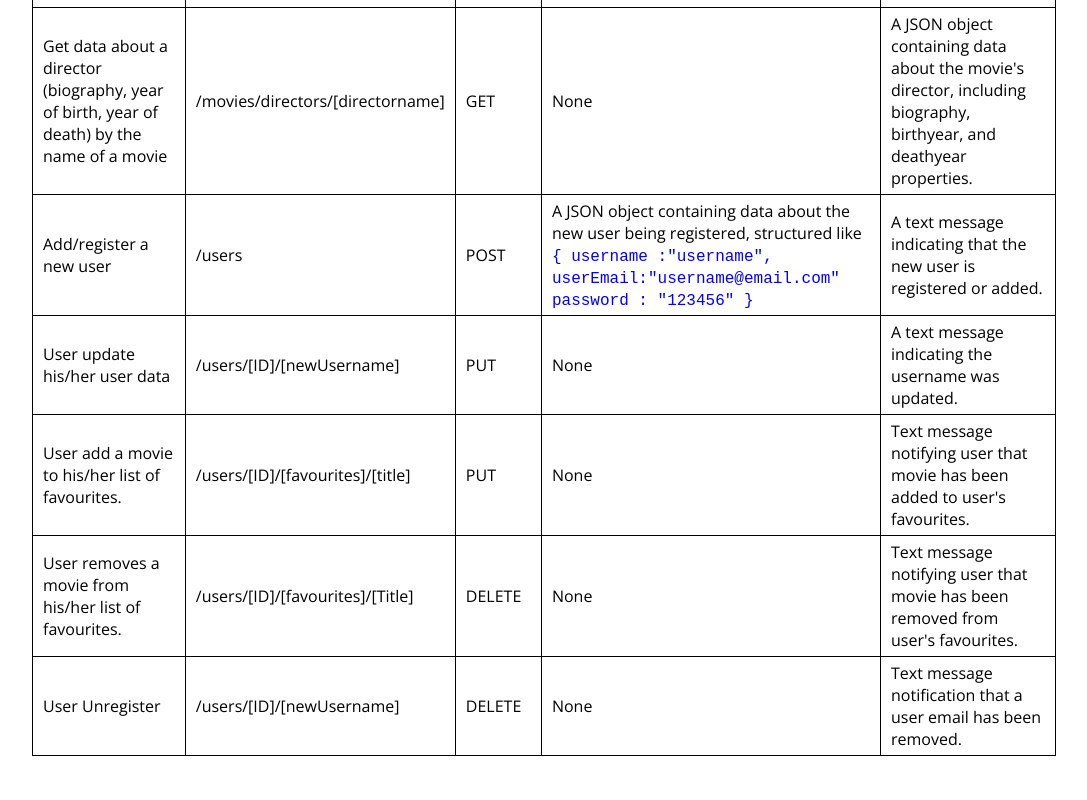
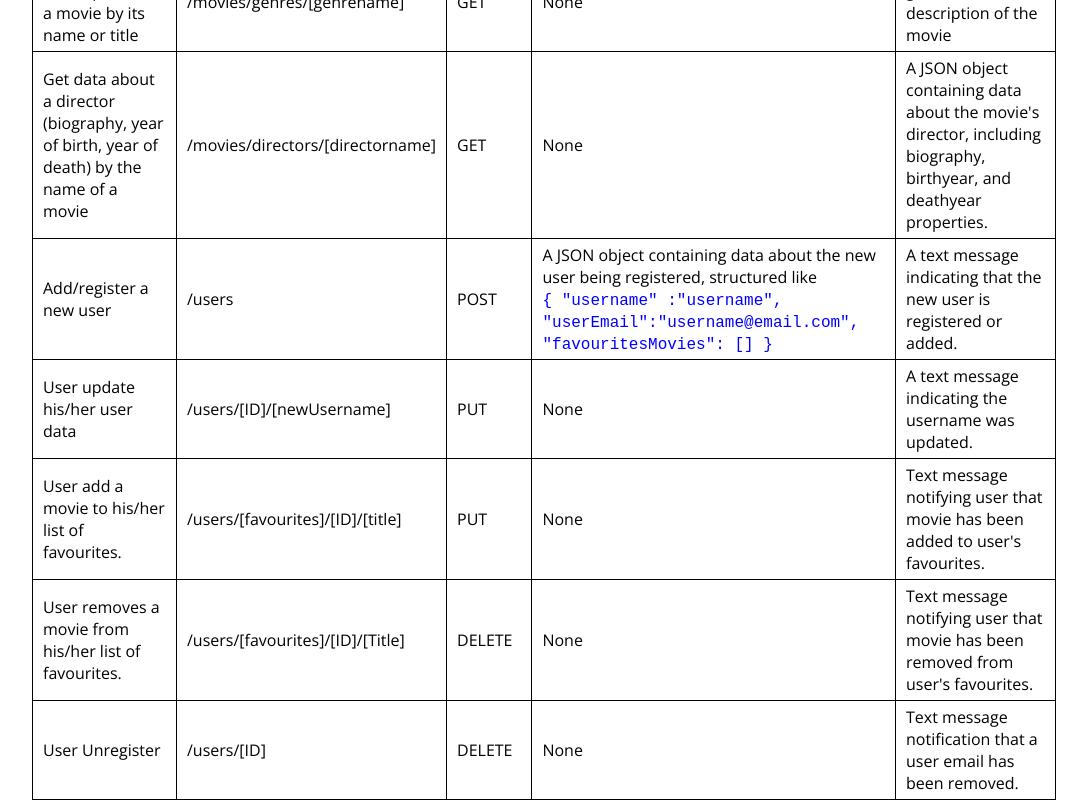
Before and after one commit to Mezekr/MeziFlix-app, a website: page public/documentation.html in a window 1280 px wide. Shown: the part 645-1445 px from the top of the page, without its empty margins (96-1183 px from the left). Before the commit the page ends 1401 px from the top, so only its background shows below. Drawn offline with nearby package versions, Linux system fonts and the light colour scheme.

Commit message:
update api endpoints table content

```diff
--- a/public/documentation.html
+++ b/public/documentation.html
@@ -73,9 +73,12 @@
                     <td>POST</td>
                     <td>A JSON object containing data about the new user being
                         registered, structured like <br>
-                        <code>{ username :"username",
-                            userEmail:"username@email.com"
-                            password : "123456" }</code>
+                        <code>{
+                            "username" :"username",
+                            "userEmail":"username@email.com",
+                            "favouritesMovies": []
+                            }
+                        </code>
                     </td>
                     <td>A text message indicating that the new user is
                         registered or added.
@@ -91,7 +94,7 @@
                 </tr>
                 <tr>
                     <td>User add a movie to his/her list of favourites.</td>
-                    <td>/users/[ID]/[favourites]/[title]</td>
+                    <td>/users/[favourites]/[ID]/[title]</td>
                     <td>PUT</td>
                     <td> None</td>
                     <td>Text message notifying user that movie has been added to
@@ -101,7 +104,7 @@
                 <tr>
                     <td>User removes a movie from his/her list of favourites.
                     </td>
-                    <td>/users/[ID]/[favourites]/[Title]</td>
+                    <td>/users/[favourites]/[ID]/[Title]</td>
                     <td>DELETE</td>
                     <td> None</td>
                     <td>Text message notifying user that movie has been removed
@@ -110,17 +113,13 @@
                 </tr>
                 <tr>
                     <td> User Unregister </td>
-                    <td>/users/[ID]/[newUsername]</td>
+                    <td>/users/[ID]</td>
                     <td>DELETE</td>
                     <td> None</td>
                     <td>Text message notification that a user email has been
                         removed.
                     </td>
                 </tr>
-
-
-
-
             </tbody>
             <tbody></tbody>
         </table>
```
